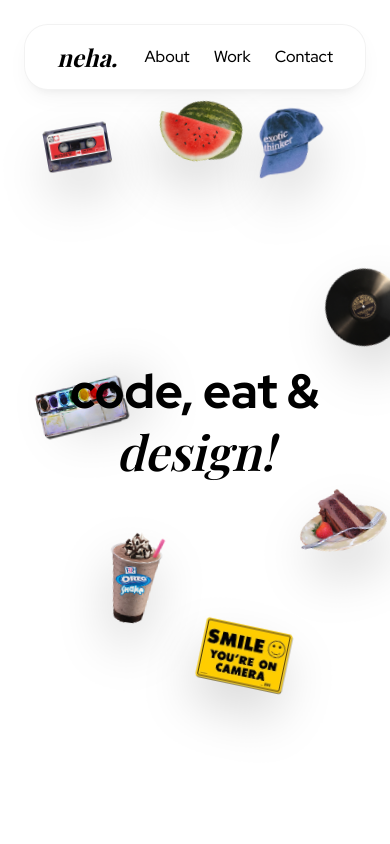
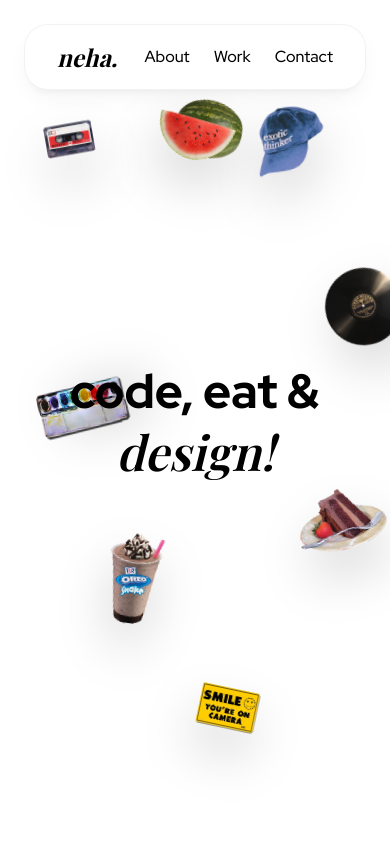
Before and after one commit to Nehashaju212/portfolio.v2, a React (Vite) app: page / in a window 390 px wide. Shown: the top 844 px of the page. Built offline with nearby package versions, Linux system fonts and the light colour scheme; a web font is replaced by a local one.

Commit message:
Enhance mobile layout for Footer and Hero sections

```diff
--- a/src/app/components/Footer.tsx
+++ b/src/app/components/Footer.tsx
@@ -174,6 +174,40 @@ export function Footer() {
             </a>
           </div>
         </div>
+
+        {/* Mobile layout */}
+        <div className="lg:hidden flex flex-col items-center gap-12 pb-12">
+          {/* Images preview for mobile - simpler stack */}
+          <div className="flex items-center justify-center -space-x-12 px-4">
+            <Link to={PROJECTS.THINK_AI} className="z-10 rotate-[-10deg]">
+              <div className="w-32 h-28 rounded-lg overflow-hidden shadow-md">
+                <img src={thinkImage} className="w-full h-full object-cover" loading="lazy" />
+              </div>
+            </Link>
+            <Link to={PROJECTS.CASE_STUDY} className="z-20 rotate-[-5deg]">
+              <div className="w-32 h-36 rounded-lg overflow-hidden shadow-lg border-2 border-white">
+                <img src={caseStudyImage} className="w-full h-full object-cover" loading="lazy" />
+              </div>
+            </Link>
+            <Link to={PROJECTS.PHARMA_ASSIST} className="z-30 rotate-[10deg]">
+              <div className="w-32 h-24 rounded-lg overflow-hidden shadow-md">
+                <img src={pharmassisttImage} className="w-full h-full object-cover" loading="lazy" />
+              </div>
+            </Link>
+          </div>
+
+          <div className="flex flex-col items-center gap-6">
+            <div className="flex gap-8">
+              <a href="https://www.linkedin.com/in/nehashaju212" target="_blank" rel="noreferrer">
+                <Linkedin className="w-8 h-8 opacity-70" strokeWidth={1.5} />
+              </a>
+              <a href="mailto:nehashaju212@gmail.com">
+                <Mail className="w-8 h-8 opacity-70" strokeWidth={1.5} />
+              </a>
+            </div>
+            <p className="text-xl opacity-60">crafted by neha&lt;3</p>
+          </div>
+        </div>
       </motion.div>
     </section>
   );
--- a/src/app/components/Hero.tsx
+++ b/src/app/components/Hero.tsx
@@ -17,7 +17,7 @@ const floatingImages = [
     top: '15%',
     rotation: -5,
     delay: 0,
-    sizeClasses: 'w-20 h-20 sm:w-24 sm:h-24 md:w-28 md:h-28 lg:w-32 lg:h-32'
+    sizeClasses: 'w-16 h-16 sm:w-24 sm:h-24 md:w-28 md:h-28 lg:w-32 lg:h-32'
   },
   {
     id: 2,
@@ -77,10 +77,10 @@ const floatingImages = [
     id: 8,
     src: imgSmile,
     left: '48%',
-    top: '72%',
+    top: '80%',
     rotation: 6,
     delay: 1.4,
-    sizeClasses: 'w-28 h-28 sm:w-32 sm:h-32 md:w-40 md:h-40 lg:w-48 lg:h-48'
+    sizeClasses: 'w-20 h-20 sm:w-32 sm:h-32 md:w-40 md:h-40 lg:w-48 lg:h-48'
   },
 ];
 
```
